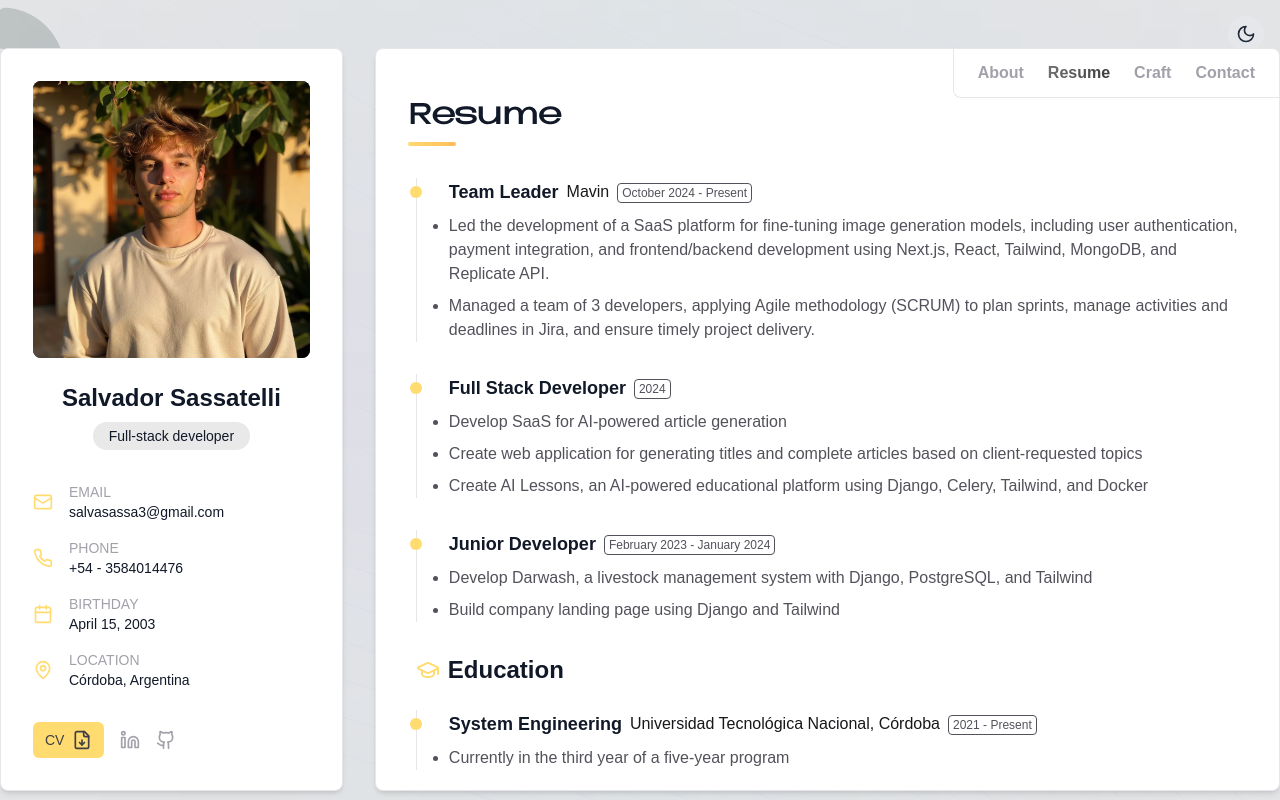
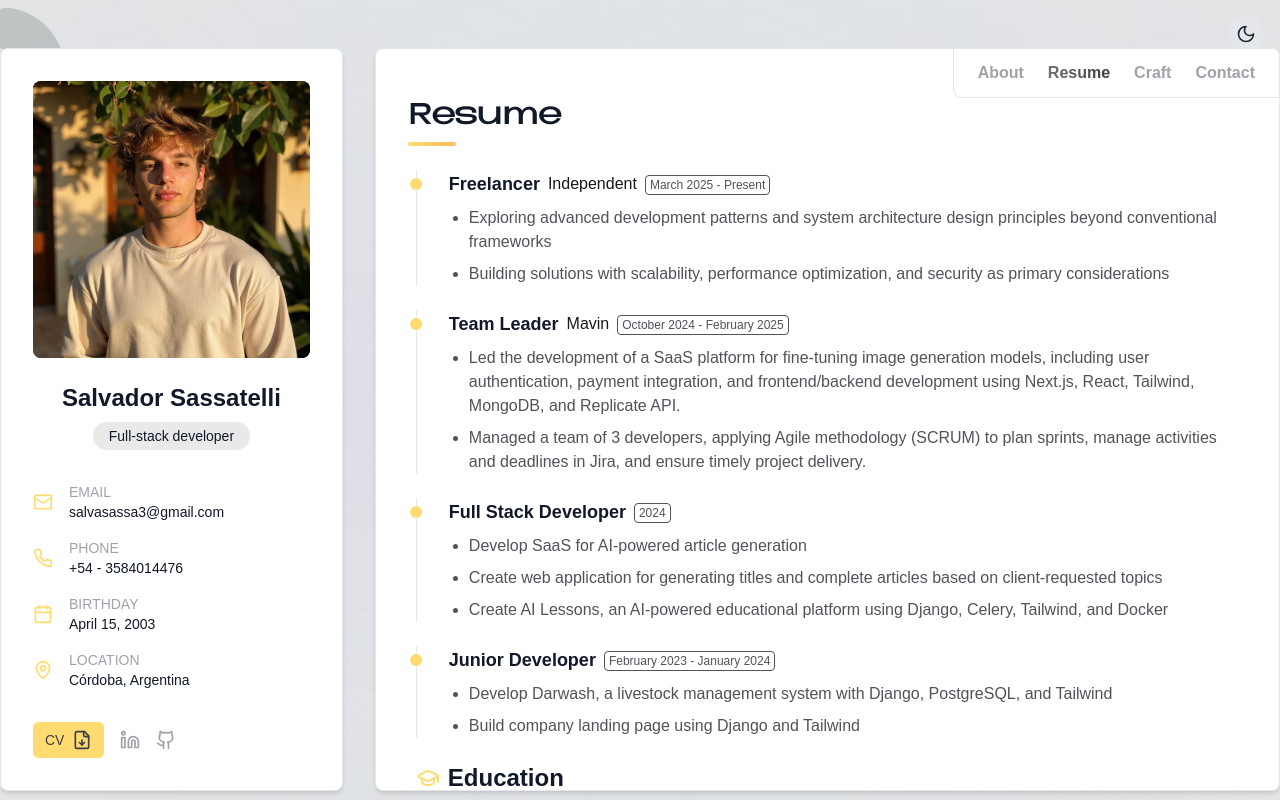
Before and after one commit to salva-sassa/portfolio, a Next.js app: page /resume in a window 1280 px wide. Built offline with nearby package versions, Linux system fonts and the light colour scheme.

Commit message:
feat: add CV and project images

```diff
--- a/src/app/(main)/craft/[project]/page.tsx
+++ b/src/app/(main)/craft/[project]/page.tsx
@@ -13,7 +13,7 @@ const projects = {
     description: 'Bazaia IA is a sophisticated SaaS platform that enables users to create stunning AI-generated content including images, videos, and 3D assets. The platform supports multiple input methods, allowing users to generate content via text prompts or by uploading reference images, depending on the AI generative model being used.',
     challenges: 'The main challenges included implementing a flexible architecture to support diverse AI generative models, ensuring efficient storage and retrieval of large prediction files, building a robust payment infrastructure with multiple providers, and developing an intuitive UI that simplifies the complex process of prompt engineering for various AI models.',
     solutions: 'Built the application with Next.js for performance and SEO benefits, utilizing MongoDB for flexible data storage of user profiles and prediction metadata. Large prediction files are efficiently managed through DigitalOcean Spaces buckets. We implemented a sophisticated chatbot using Langchain that assists users in generating effective prompts for different AI models. The platform features a dual-payment system with both Mercado Pago and Stripe integration, while Auth0 provides secure authentication with minimal development overhead.',
-    technologies: ['Next.js', 'MongoDB', 'DigitalOcean', 'Langchain', 'Mercado Pago API', 'Stripe', 'Auth0', 'React', 'TypeScript', 'Tailwind CSS'],
+    technologies: ['Next.js', 'MongoDB', 'DigitalOcean', 'Langchain', 'Mercado Pago API', 'Stripe', 'Auth0', 'React', 'TypeScript', 'Tailwind CSS', 'Figma'],
     date: 'January 2025',
     link: 'https://bazaia.com'
   },
@@ -22,7 +22,7 @@ const projects = {
     description: 'Levelling.io is an experimental project designed to explore real-time multiplayer game development concepts. The platform demonstrates practical applications of WebSockets, concurrency management, state synchronization between multiple clients, and implementation of efficient data structures for game development.',
     challenges: 'The primary challenges included establishing reliable real-time communication between multiple clients, ensuring consistent state synchronization across different devices, handling concurrent user interactions without conflicts, and optimizing data structures for performant gameplay even with multiple connected users.',
     solutions: 'We implemented a dual-architecture approach with Next.js and React powering the frontend UI layer, while Phaser served as the game engine. The backend was built with Express, leveraging Socket.io for WebSocket communication to enable real-time multiplayer functionality. This architecture allowed for efficient state management and seamless synchronization between players, creating a responsive and consistent gaming experience.',
-    technologies: ['Next.js', 'React', 'Express', 'WebSockets', 'Socket.io', 'Phaser', 'JavaScript'],
+    technologies: ['Next.js', 'React', 'Express', 'WebSockets', 'Socket.io', 'Phaser', 'TypeScript', 'Figma'],
     date: 'March 2025',
     link: null
   },
@@ -31,7 +31,7 @@ const projects = {
     description: 'Prdmn App is a platform designed to manage HR operations efficiently, enhancing task completion rates by 40%. The app integrates real-time processing and intelligent job matching to streamline large-scale company administration.',
     challenges: 'The main challenge was designing a scalable system capable of handling complex HR workflows while ensuring an intuitive user experience. Building a comprehensive landing page with multiple sections to address diverse user needs added an additional layer of complexity.',
     solutions: "We utilized Django for backend development, Celery for task management, and Langchain for intelligent job matching and real-time data processing. A feature-rich landing page was designed with multiple sections, supporting seamless navigation and showcasing the platform's key features. User-friendly interfaces were also developed for forms and role-based permissions tailored to HR needs.",
-    technologies: ['Django', 'Celery', 'Langchain', 'Docker', 'PostgreSQL', 'Redis', 'React'],
+    technologies: ['Django', 'Celery', 'Langchain', 'Docker', 'PostgreSQL', 'React', 'Adobe Illustrator/Photoshop', 'Figma'],
     date: 'April 2024',
     link: 'https://prodeman-dev.mavin.com.ar/en/'
   },
@@ -94,6 +94,7 @@ export default function ProjectPage() {
     '/projects/bazaia/shoes.webp',
     '/projects/bazaia/pet1.webp',
     '/projects/bazaia/pet2.webp',
+    '/projects/bazaia/salva-light.webp',
   ]
 
   const bazaiaDescriptions = [
@@ -109,6 +110,7 @@ export default function ProjectPage() {
     'Product visualization of sneaker design concept',
     'Photorealistic cute puppy generated from text description',
     'Pet portrait painting',
+    'Fun fact: Even my profile picture was created using Bazaia IA!',
   ]
 
   const nextSlide = () => {
@@ -187,6 +189,11 @@ export default function ProjectPage() {
           <h2 className="text-lg lg:text-2xl font-semibold">AI Predictions</h2>
           <p className="text-sm lg:text-base dark:text-zinc-400 text-zinc-600 leading-relaxed">
             Bazaia IA enables users to create stunning AI-generated content. Below are examples of predictions generated through our platform, showcasing the quality and diversity of outputs from various AI models.
+            {currentSlide === bazaiaImages.length - 1 && (
+              <span className="inline-block ml-1 opacity-0 hover:opacity-100 transition-opacity duration-500 cursor-help text-primary">
+                (Psst! Even the creator's portrait was made with Bazaia IA!)
+              </span>
+            )}
           </p>
           <div className="relative overflow-hidden mx-auto rounded-lg bg-zinc-100 dark:bg-[#131312] aspect-square max-h-[400px]">
             {/* Loading overlay */}
@@ -240,6 +247,7 @@ export default function ProjectPage() {
                       : 'bg-white/50 hover:bg-white/70'
                   }`}
                   aria-label={`Go to slide ${index + 1}`}
+                  title={index === bazaiaImages.length - 1 ? "Creator's secret" : `Slide ${index + 1}`}
                 />
               ))}
             </div>
--- a/src/app/(main)/craft/page.tsx
+++ b/src/app/(main)/craft/page.tsx
@@ -81,7 +81,7 @@ export default function PortfolioPage() {
               <div className="absolute inset-0 bg-gradient-to-t from-black/40 to-transparent pointer-events-none" />
               <div className={`absolute inset-0 bg-black/60 transition-opacity duration-300 ${isHoveredBazaia ? 'opacity-100' : 'opacity-0'}`}>
                 <div className="flex flex-col items-start justify-end h-full p-6">
-                  <h3 className="text-xl text-white font-bold mb-2">Bazaia IA</h3>
+                  <h3 className="text-xl text-white font-bold mb-2">Bazaia IA SaaS</h3>
                   <div className="flex flex-wrap gap-2">
                     <Badge variant="outline" className="bg-primary-foreground text-primary">Next.js</Badge>
                     <Badge variant="outline" className="bg-primary-foreground text-primary">MongoDB</Badge>
--- a/src/app/(main)/resume/page.tsx
+++ b/src/app/(main)/resume/page.tsx
@@ -16,9 +16,18 @@ type SectionProps = {
 export default function ResumePage() {
   const experienceItems: TimelineItemProps[] = [
     {
+      title: "Freelancer",
+      company: "Independent",
+      date: "March 2025 - Present",
+      responsibilities: [
+        "Exploring advanced development patterns and system architecture design principles beyond conventional frameworks",
+        "Building solutions with scalability, performance optimization, and security as primary considerations"
+      ]
+    },
+    {
       title: "Team Leader",
       company: "Mavin",
-      date: "October 2024 - Present",
+      date: "October 2024 - February 2025",
       responsibilities: [
         "Led the development of a SaaS platform for fine-tuning image generation models, including user authentication, payment integration, and frontend/backend development using Next.js, React, Tailwind, MongoDB, and Replicate API.",
         "Managed a team of 3 developers, applying Agile methodology (SCRUM) to plan sprints, manage activities and deadlines in Jira, and ensure timely project delivery.",
@@ -62,10 +71,10 @@ export default function ResumePage() {
   ]
 
   return (
-    <div className="space-y-8 p-4 md:p-8 md:pt-0">
+    <div className="space-y-6 p-4 md:p-8 md:pt-0">
       <div>
-        <h2 className="textxl lg:text-3xl font-bold mb-2 neue">Resume</h2>
-        <div className="w-12 h-1 rounded mb-6" style={{ background: 'linear-gradient(90deg, #ffdb70, #ffbb5c)' }} />
+        <h2 className="text-2xl lg:text-3xl font-bold mb-2 neue">Resume</h2>
+        <div className="w-12 h-1 rounded mb-4 sm:mb-6" style={{ background: 'linear-gradient(90deg, #ffdb70, #ffbb5c)' }} />
       </div>
 
       <Section items={experienceItems} />
@@ -77,14 +86,14 @@ export default function ResumePage() {
 function Section({ title, icon: Icon, items }: SectionProps) {
   let lastCompany = "";
   return (
-    <div className="space-y-6 px-2">
+    <div className="space-y-4 px-0 sm:px-2">
       {Icon &&  (
       <div className="flex items-center gap-2">
-         <Icon className="w-6 h-6" style={{ color: '#ffdb70' }} />
-        <h3 className="text-lg lg:text-2xl font-bold">{title}</h3>
+         <Icon className="w-5 h-5 sm:w-6 sm:h-6" style={{ color: '#ffdb70' }} />
+        <h3 className="text-xl sm:text-2xl font-bold">{title}</h3>
       </div>
       )}
-      <div className="space-y-8">
+      <div className="space-y-6">
         {items.map((item, index) => {
           const showCompany = item.company !== lastCompany;
           lastCompany = item.company;
@@ -100,15 +109,17 @@ function TimelineItem({ title, company, date, responsibilities = [], showCompany
     <div className="relative pl-4 lg:pl-8 border-l dark:border-[#383838]">
       <div className="absolute w-3 h-3 bg-[#ffdb70] rounded-full -left-[6.5px] top-2" />
       <div className="space-y-2">
-        <div className='flex flex-col lg:flex-row gap-2 items-center'>
-        <h4 className="text-base lg:text-lg font-semibold">{title}</h4>
-          {showCompany && <div className="text-sm lg:text-base dark:text-[#ffdb70] text-zinc-900">{company}</div>}
-          <div className="text-xs lg:text-xs mt-px border rounded-sm py-px px-1 border-zinc-600 dark:text-zinc-400 text-zinc-600">{date}</div>
+        <div className="space-y-1 flex flex-col lg:flex-row md:gap-2 sm:space-y-0">
+          <h4 className="text-base lg:text-lg font-semibold">{title}</h4>
+          <div className="flex flex-wrap items-center gap-2">
+            {showCompany && <div className="text-sm lg:text-base dark:text-[#ffdb70] text-zinc-900">{company}</div>}
+            <div className="text-xs lg:text-xs mt-px border rounded-sm py-px px-1 border-zinc-600 dark:text-zinc-400 text-zinc-600">{date}</div>
+          </div>
         </div>
         {responsibilities.length > 0 && (
-          <ul className="text-sm lg:text-base md:list-disc space-y-2 dark:text-zinc-400 text-zinc-600">
+          <ul className="text-sm lg:text-base pl-4 list-disc space-y-2 dark:text-zinc-400 text-zinc-600">
             {responsibilities.map((item, index) => (
-              <li key={index}>{item}</li>
+              <li key={index} className="ml-1">{item}</li>
             ))}
           </ul>
         )}
--- a/src/app/components/ProfileCard.tsx
+++ b/src/app/components/ProfileCard.tsx
@@ -78,7 +78,7 @@ export default function ProfileCard() {
 
         <div className="flex items-center w-full gap-4 mt-8">
         <Link
-          href="/Salvador_Sassatelli_CV.pdf"
+          href="/Salvador_Sassatelli_CV_13032025.pdf"
           target="_blank"
           rel="noopener noreferrer"
           className="flex items-center gap-2 px-3 py-2 text-sm font-medium bg-[#ffdb70] dark:bg-gradient-to-r dark:from-[#f5ca48] dark:to-[#ffbb5c] hover:dark:from-[#ffbb5c] transition-all text-zinc-700 hover:bg-[#face49] rounded-md  dark:bg-[#ffdb70] dark:hover:bg-[#e6c34f] dark:text-zinc-900 transition-all"
```
Also changed, not shown: public/projects/bazaia/salva-light.webp (renamed from public/salva-light.webp), 1 other file (tests, documents, lock files or other folders).
